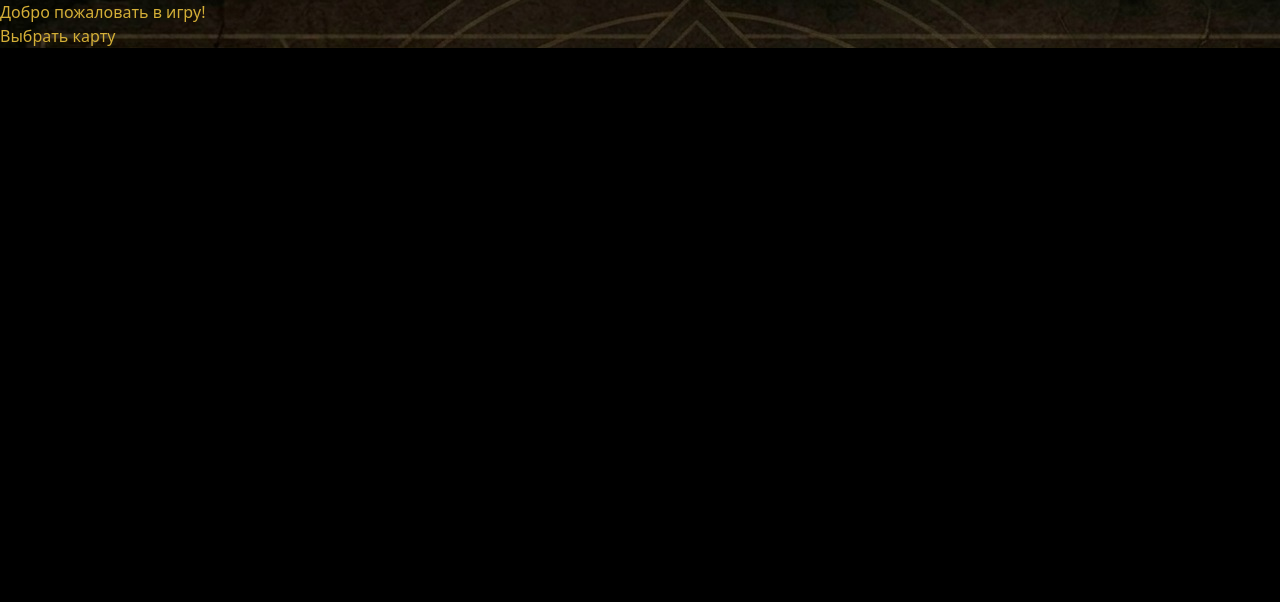
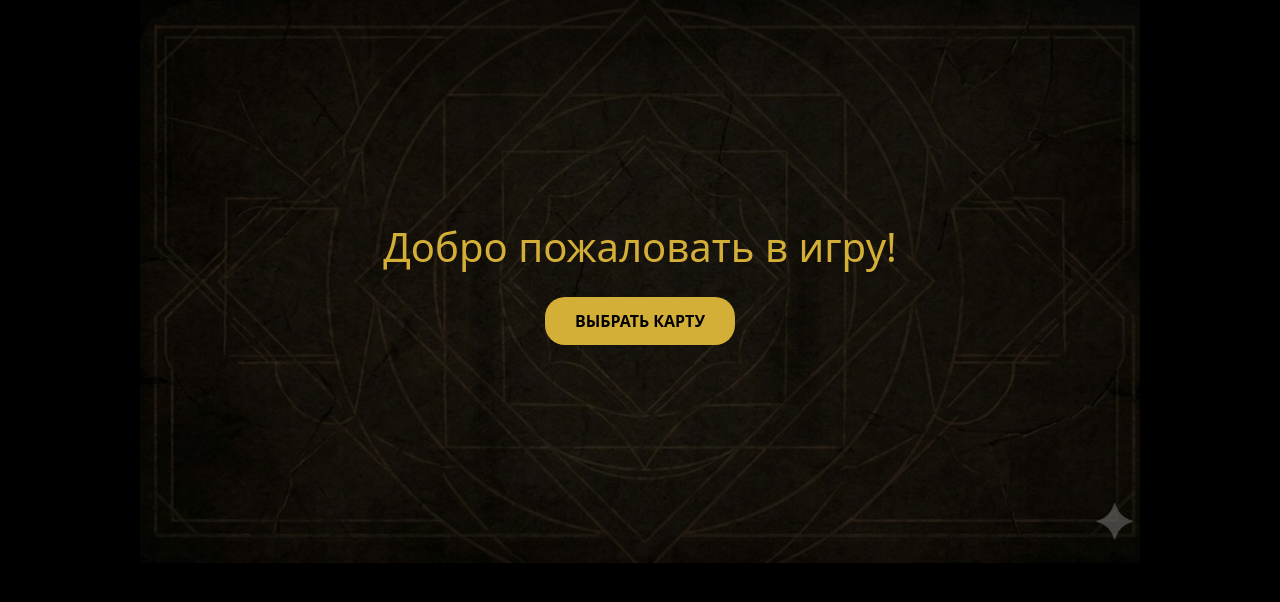
Before and after one commit to t71791331/T-game-v3, a Next.js app: page / in a window 1280 px wide. Shown: the top 602 px of the page. Built offline with nearby package versions, Linux system fonts and the light colour scheme.

Commit message:
Update page.tsx

```diff
--- a/app/page.tsx
+++ b/app/page.tsx
@@ -33,9 +33,7 @@ export default function Game() {
   const [loading, setLoading] = useState(false);
   const [finalAnalysis, setFinalAnalysis] = useState('');
 
-  // Общие стили
-  const goldColor = "text-[#D4AF37]";
-  const goldBtn = "bg-[#D4AF37] text-black font-bold py-3 px-8 rounded-2xl transition-all duration-300 hover:text-outline-white hover:shadow-[0_0_20px_rgba(212,175,55,0.6)]";
+  const goldColor = "#D4AF37";
 
   const handleNextStep = async () => {
     if (!answer) return;
@@ -49,7 +47,6 @@ export default function Game() {
       const data = await response.json();
       const updatedHistory = [...history, { question: currentCard.question, answer, comment: data.comment }];
       setHistory(updatedHistory);
-
       if (updatedHistory.length === 5) {
         setFinalAnalysis(data.comment);
         setGameState('final');
@@ -58,53 +55,78 @@ export default function Game() {
         setCurrentCard(CARDS.find(c => c.id === nextCardId));
         setAnswer('');
       }
-    } catch (e) { alert("Ошибка связи..."); }
+    } catch (e) { alert("Ошибка..."); }
     setLoading(false);
   };
 
+  const btnStyle = {
+    backgroundColor: goldColor,
+    color: 'black',
+    padding: '12px 30px',
+    borderRadius: '20px',
+    fontWeight: 'bold',
+    cursor: 'pointer',
+    border: 'none',
+    transition: '0.3s'
+  };
+
   return (
-    <div className="min-h-screen w-full flex items-center justify-center bg-black overflow-x-hidden">
-      {/* Окно по размеру бэкграунда */}
-      <div className="relative w-full max-w-[1200px] aspect-video flex flex-col items-center justify-center bg-cover bg-center shadow-2xl" style={{backgroundImage: "url('/bg.jpg')"}}>
+    <div style={{ minHeight: '100-vh', display: 'flex', alignItems: 'center', justifyContent: 'center', backgroundColor: 'black', margin: 0, color: goldColor }}>
+      <div style={{
+        position: 'relative',
+        width: '100%',
+        maxWidth: '1000px',
+        aspectRatio: '16/9',
+        backgroundImage: "url('/bg.jpg')",
+        backgroundSize: 'cover',
+        backgroundPosition: 'center',
+        display: 'flex',
+        flexDirection: 'column',
+        alignItems: 'center',
+        justifyContent: 'center'
+      }}>
+        <div style={{ position: 'absolute', inset: 0, backgroundColor: 'rgba(0,0,0,0.5)' }}></div>
 
-        {/* Затемнение фона для читаемости */}
-        <div className="absolute inset-0 bg-black/40 z-0"></div>
-
-        {/* Контентная область - все друг под другом */}
-        <div className="relative z-10 flex flex-col items-center justify-center gap-6 w-full max-w-2xl px-4 text-center">
+        <div style={{ position: 'relative', zIndex: 10, display: 'flex', flexDirection: 'column', alignItems: 'center', gap: '20px', width: '100%', maxWidth: '600px', padding: '20px', textAlign: 'center' }}>
 
           {gameState === 'welcome' && (
             <>
-              <h1 className={`text-4xl font-serif ${goldColor}`}>Добро пожаловать в игру!</h1>
-              <button onClick={() => { setGameState('playing'); setCurrentCard(CARDS[Math.floor(Math.random()*CARDS.length)]); }} className={goldBtn}>
-                Выбрать карту
+              <h1 style={{ fontSize: '2.5rem', margin: 0 }}>Добро пожаловать в игру!</h1>
+              <button onClick={() => { setGameState('playing'); setCurrentCard(CARDS[Math.floor(Math.random()*CARDS.length)]); }} style={btnStyle}>
+                ВЫБРАТЬ КАРТУ
               </button>
             </>
           )}
 
           {gameState === 'playing' && currentCard && (
             <>
-              <img src={currentCard.image} alt="Карта" className="w-64 h-auto rounded-xl border border-[#D4AF37]/30 shadow-lg" />
-              <h2 className={`text-xl font-serif ${goldColor}`}>{currentCard.question}</h2>
+              <img src={currentCard.image} alt="Карта" style={{ width: '220px', borderRadius: '15px', border: `1px solid ${goldColor}55` }} />
+              <h2 style={{ fontSize: '1.2rem', margin: 0 }}>{currentCard.question}</h2>
               <textarea
-                className="w-full bg-black/60 text-white border border-[#D4AF37]/40 rounded-2xl p-4 h-24 outline-none focus:border-[#D4AF37] text-center resize-none"
+                style={{ width: '100%', backgroundColor: 'rgba(0,0,0,0.7)', border: `1px solid ${goldColor}88`, borderRadius: '20px', padding: '15px', color: 'white', textAlign: 'center', height: '80px', outline: 'none' }}
                 placeholder="Ваш ответ..."
                 value={answer}
                 onChange={(e) => setAnswer(e.target.value)}
               />
-              <button disabled={loading || !answer} onClick={handleNextStep} className={goldBtn}>
-                {loading ? "Анализ..." : "Продолжить"}
+              <button
+                disabled={loading || !answer}
+                onClick={handleNextStep}
+                style={btnStyle}
+                onMouseOver={(e) => { e.currentTarget.style.color = 'white'; e.currentTarget.style.textShadow = '0 0 5px white'; }}
+                onMouseOut={(e) => { e.currentTarget.style.color = 'black'; e.currentTarget.style.textShadow = 'none'; }}
+              >
+                {loading ? "АНАЛИЗ..." : "ПРОДОЛЖИТЬ"}
               </button>
             </>
           )}
 
           {gameState === 'final' && (
             <>
-              <h2 className={`text-3xl font-serif ${goldColor}`}>Ваше заключение</h2>
-              <div className="bg-black/60 p-6 rounded-3xl border border-[#D4AF37]/20 text-white max-h-[40vh] overflow-y-auto">
-                <p className="whitespace-pre-wrap italic">{finalAnalysis}</p>
+              <h2 style={{ fontSize: '2rem' }}>Ваше заключение</h2>
+              <div style={{ backgroundColor: 'rgba(0,0,0,0.7)', padding: '20px', borderRadius: '30px', border: `1px solid ${goldColor}33`, color: 'white' }}>
+                <p style={{ fontStyle: 'italic' }}>{finalAnalysis}</p>
               </div>
-              <button onClick={() => window.location.reload()} className={goldBtn}>Начать заново</button>
+              <button onClick={() => window.location.reload()} style={btnStyle}>НАЧАТЬ ЗАНОВО</button>
             </>
           )}
 
```
